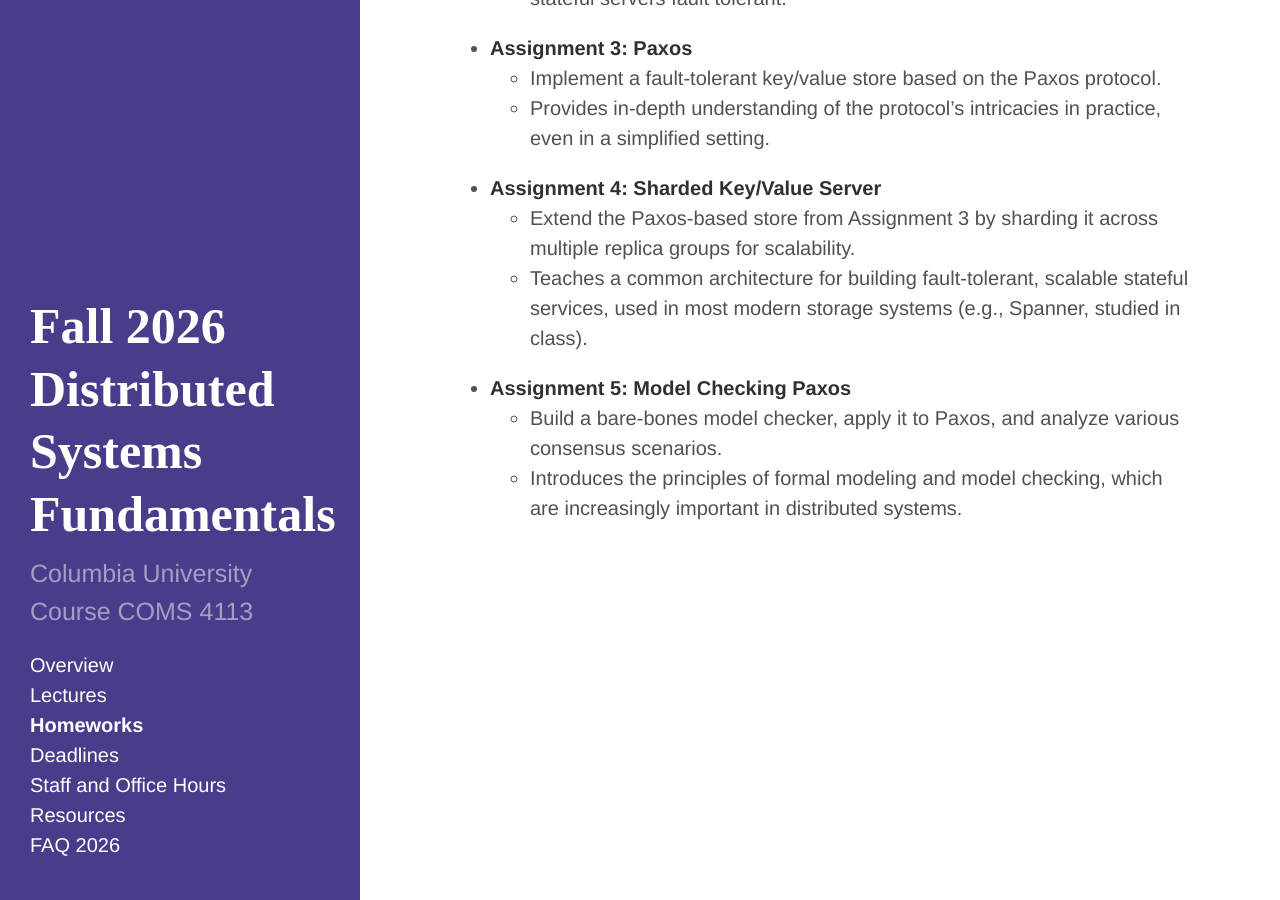
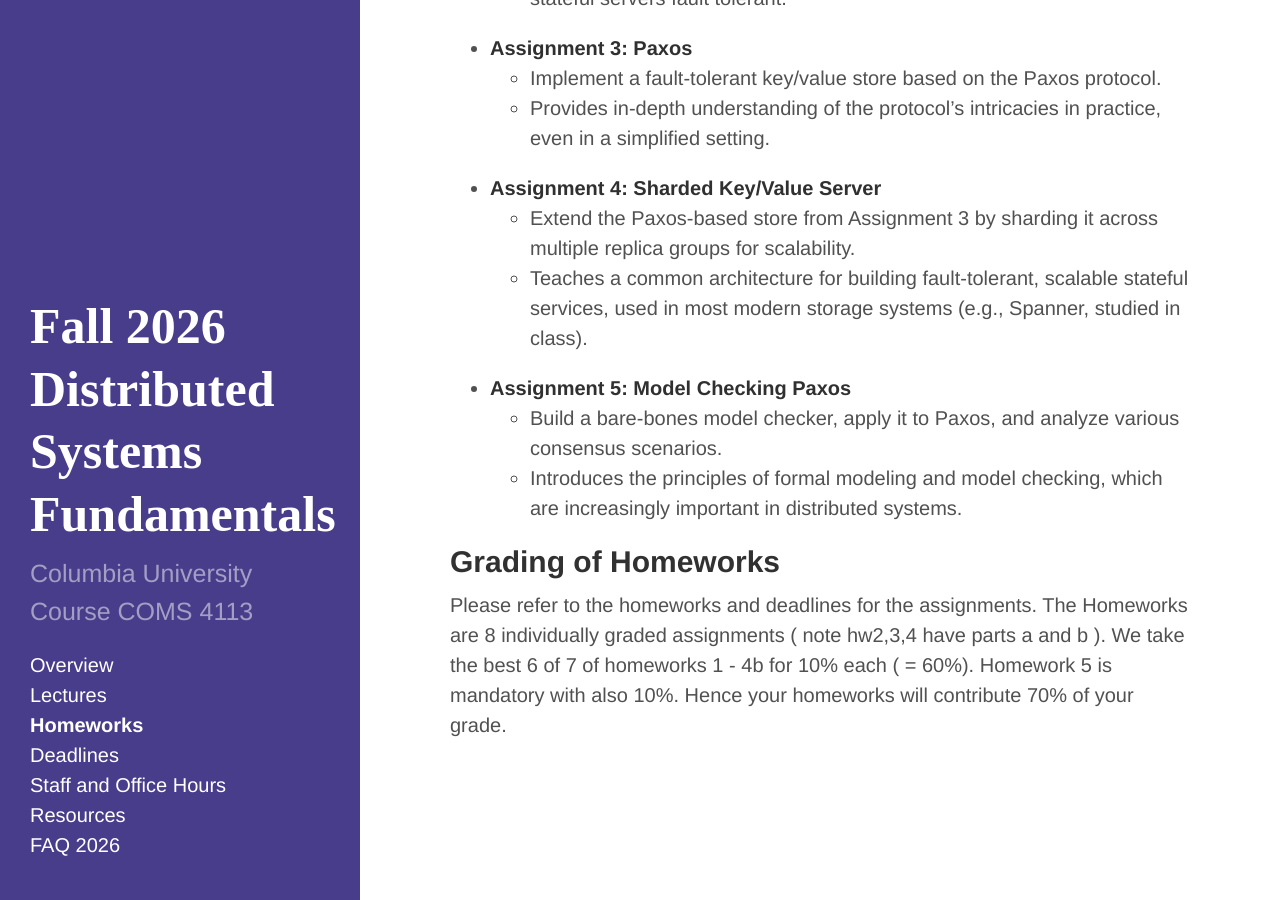
Before and after one commit to frankeh/cu-ds1-2026-fall, a Jekyll site: the page built from 02-homeworks.md, in a window 1280 px wide and 900 px high, scrolled down 1485 px. Built offline with Jekyll 4.4.1, drawn with Linux system fonts in a browser that asks for light colours.

Commit message:
update 6/7 homework statement

```diff
--- a/02-homeworks.md
+++ b/02-homeworks.md
@@ -58,3 +58,9 @@ if with an only somewhat working homework.
 - **Assignment 5: Model Checking Paxos**
   - Build a bare-bones model checker, apply it to Paxos, and analyze various consensus scenarios.
   - Introduces the principles of formal modeling and model checking, which are increasingly important in distributed systems.
+
+
+## Grading of Homeworks
+
+Please refer to the homeworks and deadlines for the assignments.
+The Homeworks are 8 individually graded assignments ( note hw2,3,4 have parts a and b ). We take the best 6 of 7 of homeworks 1 - 4b for 10% each ( = 60%). Homework 5 is mandatory with also 10%. Hence your homeworks will contribute 70% of your grade.
```
